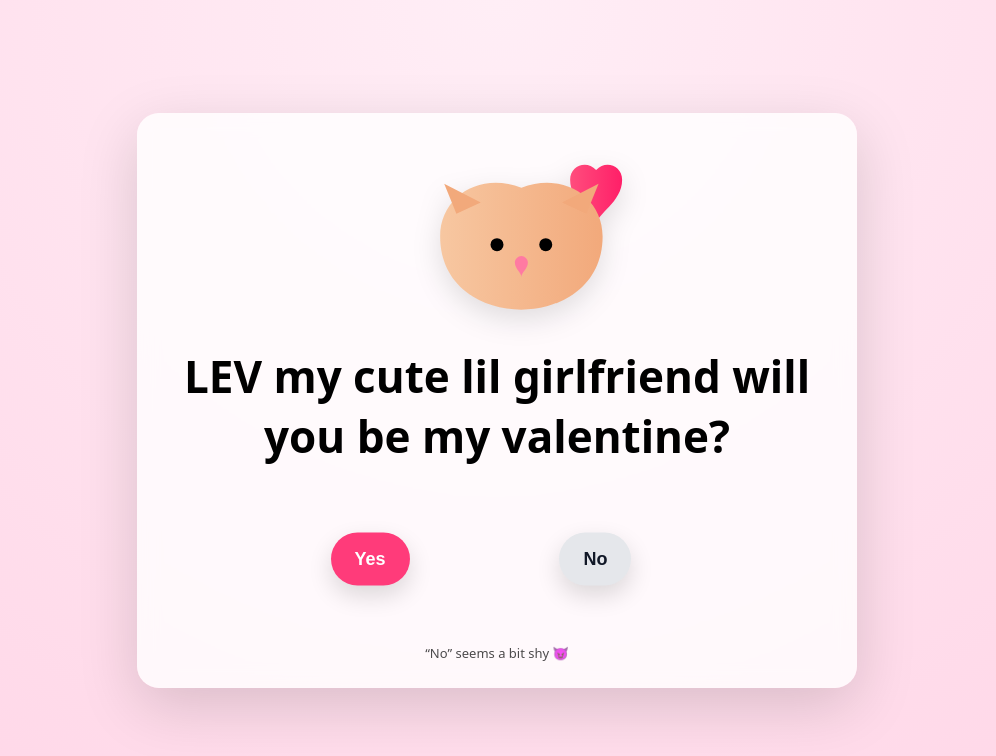
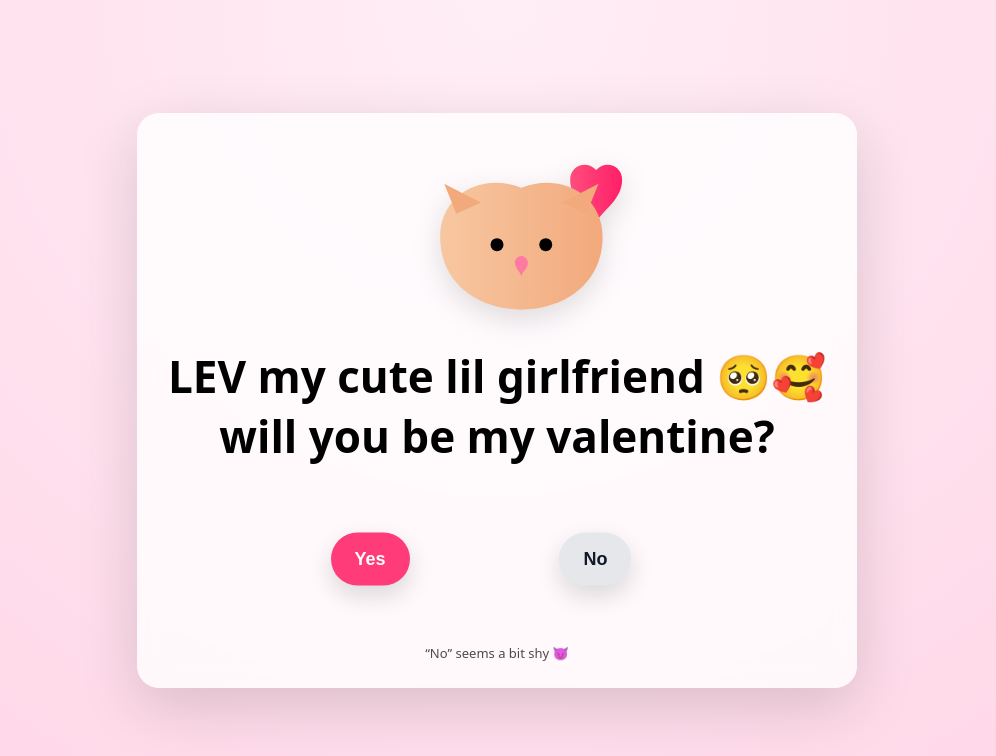
Before and after one commit to 7008rohanjoshi-crypto/text, a plain HTML site: page index.html in a window 1280 px wide. Shown: the whole page, without its empty margins (143-1139 px from the left). Drawn offline with nearby package versions, Linux system fonts and the light colour scheme.

Commit message:
index.html

```diff
--- a/index.html
+++ b/index.html
@@ -171,7 +171,7 @@
             fill="#ff7aa2"/>
     </svg>
 
-    <h1>LEV my cute lil girlfriend will you be my valentine?</h1>
+    <h1>LEV my cute lil girlfriend 🥺🥰 will you be my valentine?</h1>
 
     <section class="button-zone" id="zone">
       <button id="yesBtn">Yes</button>
```
